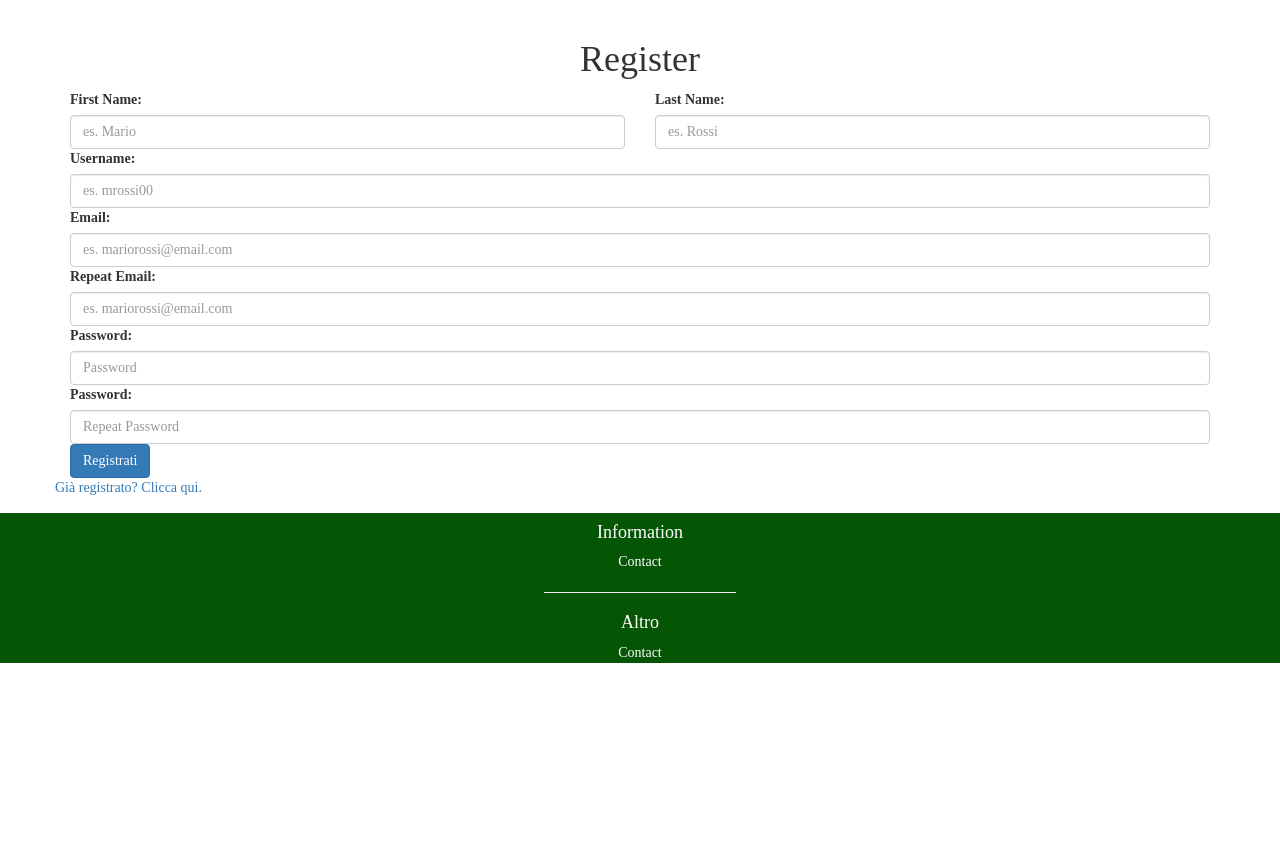
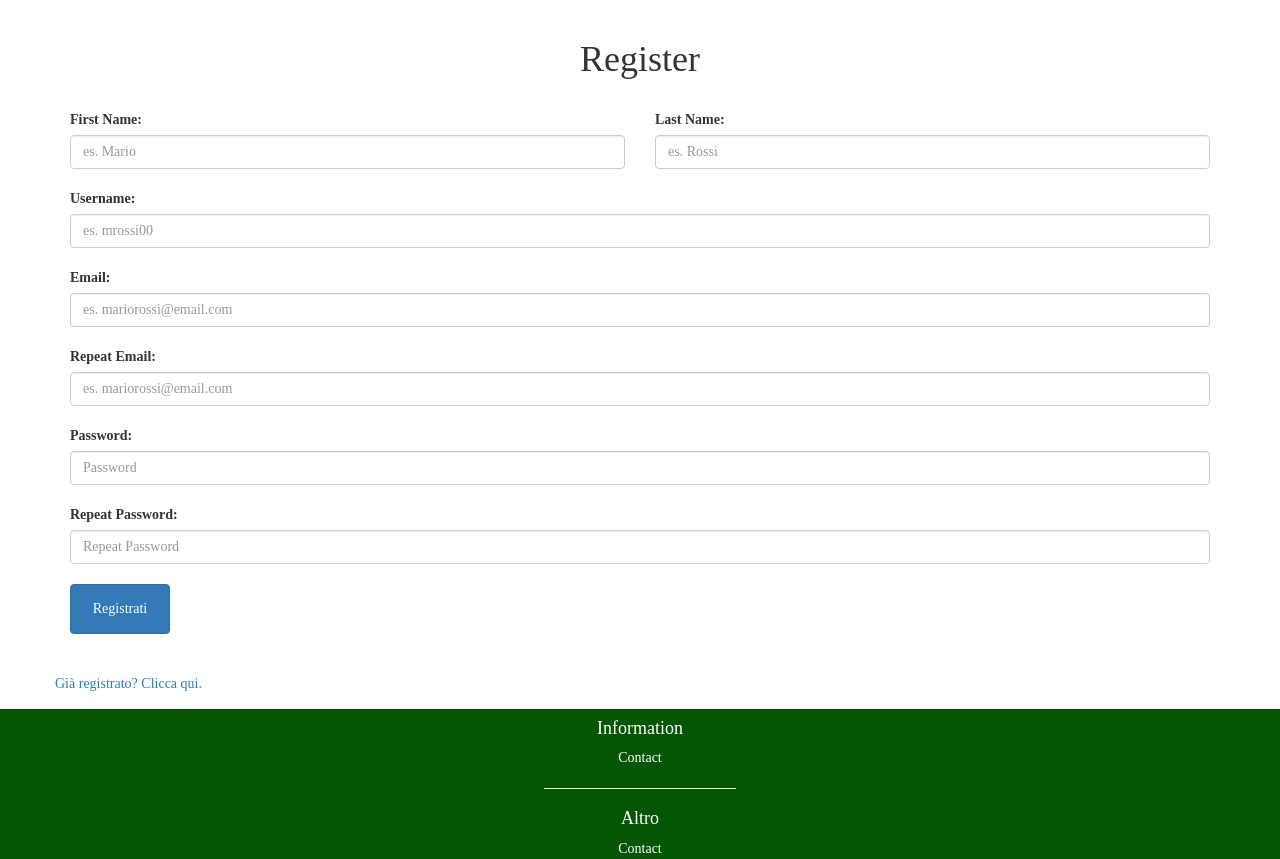
Before and after one commit to erco99/techlien-website, a PHP site: page /unibowebsite/login.php?create_account in a window 1280 px wide. Shown: the part 150-1009 px from the top of the page. Before the commit the page ends 813 px from the top, so only its background shows below. Run offline with PHP 8.4, Linux system fonts and the light colour scheme; some libraries are stand-ins or nearby versions.

Commit message:
Separate css from html

```diff
--- a/css/style.css
+++ b/css/style.css
@@ -97,3 +97,23 @@ body {
 .img-thumbnail > visible-xs{
     max-width:100px;
 }
+
+button.enter-desktop{
+    margin-bottom:40px;
+    width: 100px;
+    height: 50px;
+}
+
+button.enter-mobile{
+    height: 60px;
+    width:100%;
+    font-size: 30px;
+}
+
+div.form-title > h1{
+    text-align:center;
+}
+
+div.form-text > label, button{
+    margin-top:20px;
+}
--- a/template/template_register.php
+++ b/template/template_register.php
@@ -1,67 +1,79 @@
+<style>
+form > label{
+    margin-top:20px;
+  }
+</style>
+
 <div class="container">
 
   <div class="row">
     <div class="box">
 
-      <div class="col-lg-12">
-        <h1 style="text-align:center;">Register</h1>
+      <div class="col-lg-12 form-title">
+        <h1>Register</h1>
       </div>
       <hr>
       <div>
         <form action="utils/user_credential.php" method="POST">
           <div class="form-group centered">
-            <div class="col-md-6 mb-3">
+            <div class="col-md-6 mb-3 form-text">
               <label for="inputFirstName">First Name:</label>
               <input type="text" name="firstName" class="form-control is-valid" id="inputFirstName" aria-describedby="FirstName" placeholder="es. Mario" required />
             </div>
-            <div class="col-md-6 mb-3">
+            <div class="col-md-6 mb-3 form-text">
               <label for="inputLastName">Last Name:</label>
               <input type="text" name="lastName" class="form-control is-valid" id="inputLastName" aria-describedby="LastName" placeholder="es. Rossi" required />
             </div>
 
-            <div class="col-sm-12">
+            <div class="col-sm-12 form-text">
               <label for="inputUsername">Username:</label>
               <input type="text" name="username" class="form-control is-valid" id="inputUsername" aria-describedby="Username" placeholder="es. mrossi00" required />
               <small id="emailHelp" class="form-text text-muted"></small>
             </div>
 
-            <div class="col-sm-12">
+            <div class="col-sm-12 form-text">
               <label for="inputEmail">Email:</label>
               <input type="email" name="email" class="form-control is-valid" id="inputEmail" aria-describedby="Email" placeholder="es. mariorossi@email.com" required />
               <small id="emailHelp" class="form-text text-muted"></small>
             </div>
             <div class="form-group centered">
-              <div class="col-sm-12">
+              <div class="col-sm-12 form-text">
                 <label for="inputRepeatEmail">Repeat Email:</label>
                 <input type="email" class="form-control" id="inputRepeatEmail" aria-describedby="RepeatEmail" placeholder="es. mariorossi@email.com" onfocusout="compareEmail()" required/>
                 <small id="repeatEmailHelp" class="form-text text-muted"></small>
               </div>
             </div>
             <div class="form-group centered">
-              <div class="col-sm-12">
+              <div class="col-sm-12 form-text">
                 <label for="inputPassword">Password:</label>
                 <input type="password" name="password" class="form-control" id="inputPassword" aria-describedby="Password" placeholder="Password" required/>
                 <small id="passwordHelp" class="form-text text-muted"></small>
               </div>
             </div>
             <div class="form-group centered">
-              <div class="col-sm-12">
-                <label for="inputRepeatPassword">Password:</label>
+              <div class="col-sm-12 form-text">
+                <label for="inputRepeatPassword">Repeat Password:</label>
                 <input type="password" class="form-control" id="inputRepeatPassword" aria-describedby="RepeatPassword" placeholder="Repeat Password"  onfocusout="comparePassword()" required/>
                 <small id="repeatPasswordHelp" class="form-text text-muted"></small>
               </div>
             </div>
             <div class="form-group centered">
-              <div class="col-sm-12">
-                <button type="submit" class="btn btn-primary" aria-describedby="ButtonRegister">Registrati</button>
+              <div class="col-sm-12 form-text">
+                <button type="submit" class="btn btn-primary hidden-xs enter-desktop" aria-describedby="ButtonRegister">Registrati</button>
+                <button type="submit" class="btn btn-primary visible-xs enter-mobile" aria-describedby="ButtonRegister">Registrati</button>
               </div>
               <div class="hidden-xs">
                 <a href="login.php">Già registrato? Clicca qui.</a>
               </div>
-              <div class="visible-xs">
-                <input type="button" value="Già registrato? Clicca qui."  onclick="window.location='login.php';" style="float:right;" class=" btn btn-info float-right" /></a>
+              <div class="visible-xs" style="text-align:center;">
+                <div class="col-lg-4">
+                <h3 >Are you still register to Techlien ?</h3>
+                  <div>
+                <input type="button" id value="Login"  onclick="window.location='login.php';" class=" btn btn-success float-right" /></a>
               </div>
             </div>
+          </div>
+
           </form>
 
         </div>
```
Also changed, not shown: template/template_login.php (+5 -5 lines).
